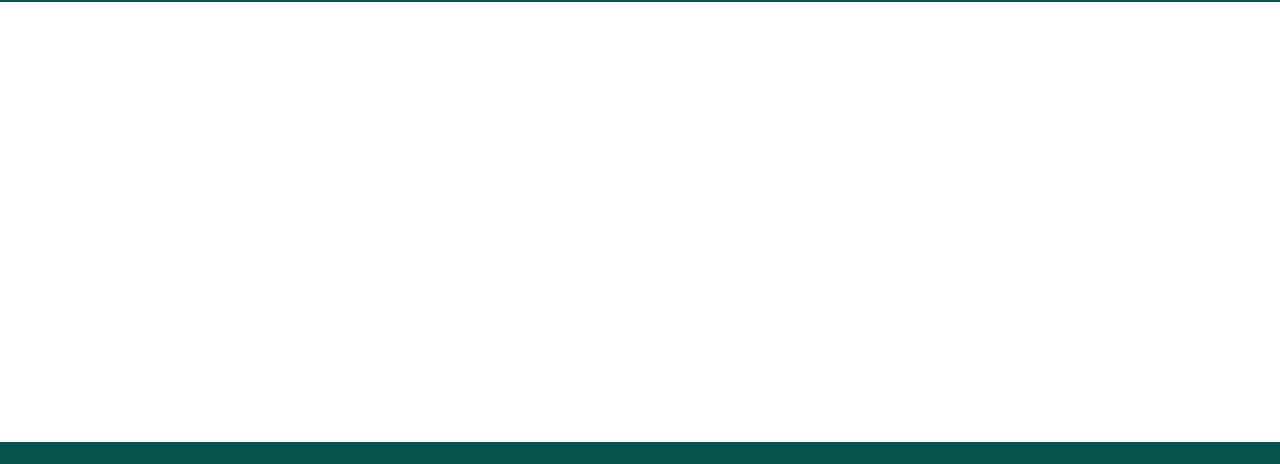
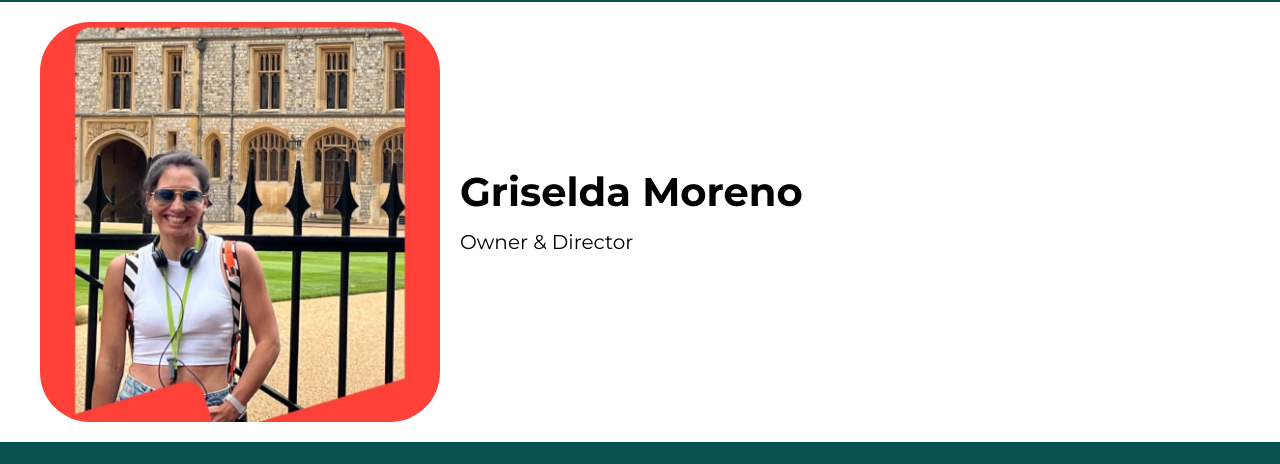
Before and after one commit to FeliH3110/web-windsor, a plain HTML site: page institucional.html in a window 1280 px wide. Shown: the part 208-672 px from the top of the page. Drawn offline with Linux system fonts and the light colour scheme.

Commit message:
actualizacion contacto, comienzo insti

```diff
--- a/institucional-style.css
+++ b/institucional-style.css
@@ -51,6 +51,39 @@ header nav a:hover{
 }
 
 /*------------ FIN HEADER------------*/
+
+/*------------MAIN------------*/
+.equipo-integrante{
+    display: flex;
+    margin: 20px;
+    align-items: center;
+}
+
+.equipo-integrante img{
+    width: 40%;
+    max-width: 400px;
+    border-radius: 50px;
+    margin: 0 20px 0;
+}
+
+.equipo-integrante-texto{
+    align-items: center;
+}
+
+
+.equipo-integrante-texto h2{
+    font-size: 40px;
+    font-weight: bold;
+    margin-bottom: 20px;
+}
+
+.equipo-integrante-texto p{
+    font-size: 20px;
+    margin-bottom: 20px;
+}
+
+
+/*------------FIN MAIN------------*/
 
 /*------------FOOTER------------*/
 footer{
--- a/institucional.html
+++ b/institucional.html
@@ -25,6 +25,17 @@
             <a href="contacto.html">Contacto</a>
         </nav>
     </header>
+    <main>
+        <div class="equipo-integrante">
+            <img src="imagenes/Equipo/griselda.jpg" alt="imagen-director">
+            <div class="equipo-integrante-texto">
+                <h2>Griselda Moreno</h2>
+                <p>Owner & Director</p>
+            </div>
+
+        </div>
+
+    </main>
 
     <footer>
         <img src="imagenes/Logo/Logo blanco sin fondo.png" alt="logo-intituto">
```
Also changed, not shown: contacto-style.css (+6 -6 lines), contacto.html (+6 -2 lines), imagenes/Equipo/griselda.jpg (added), imagenes/Instituto/imagen fondo.jpg (added), imagenes/Instituto/photo_2023-10-17_15-55-51.jpg (added), imagenes/Vinculos/icono facebook.png (added).
